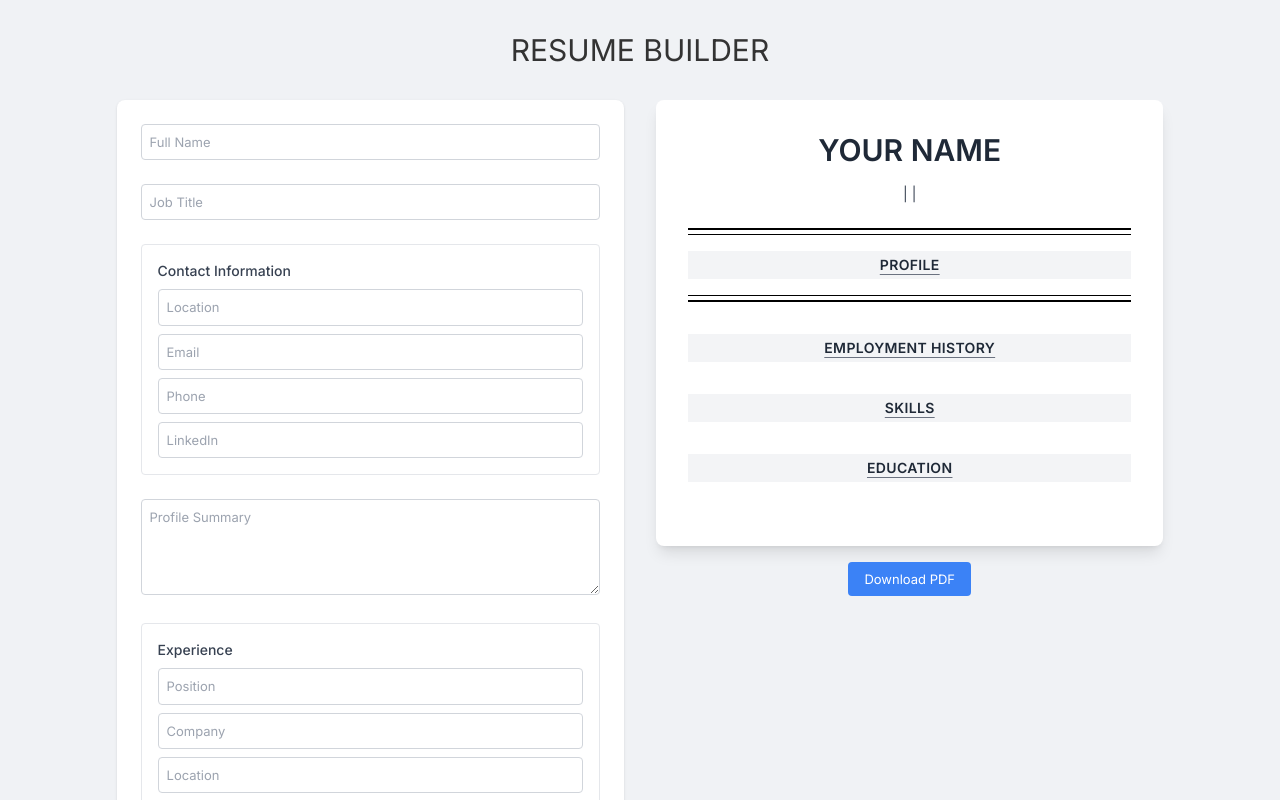
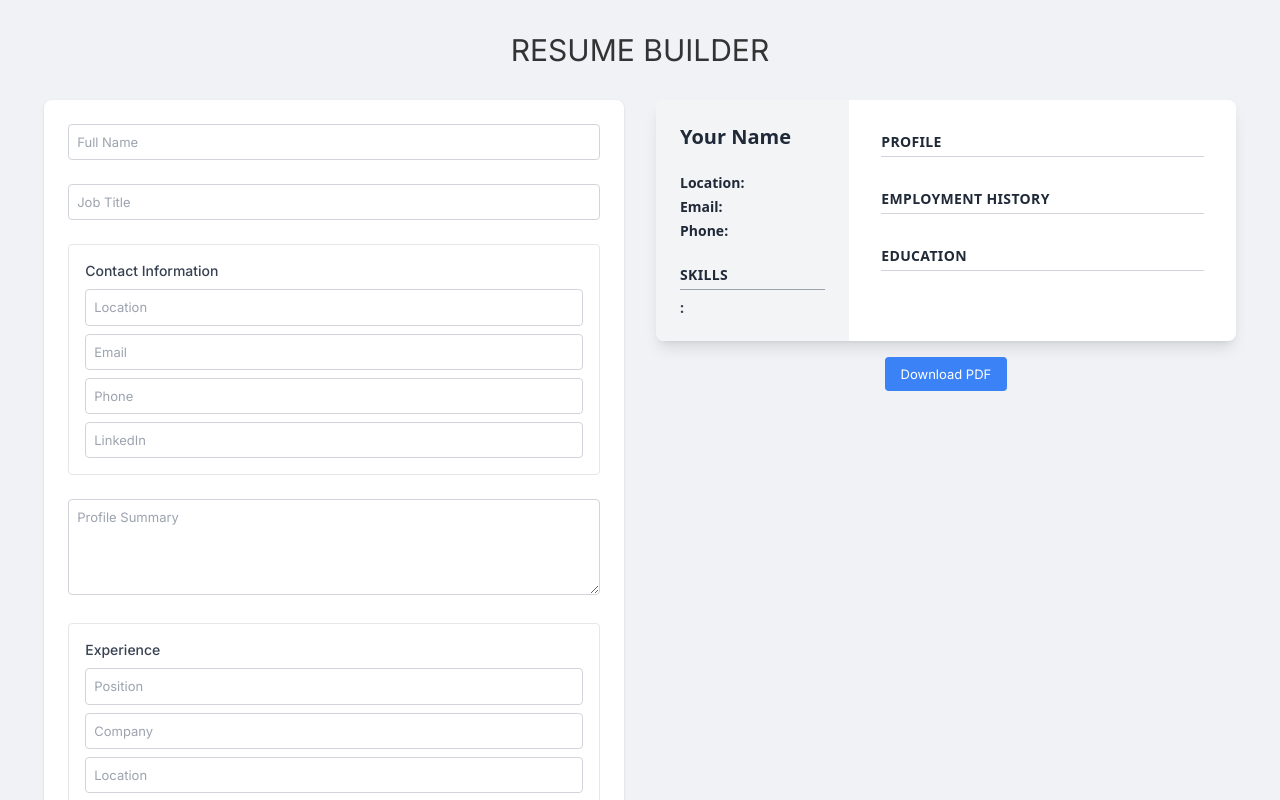
Before and after one commit to 01egP/personal-cv-tool, a React (Vite) app in the folder frontend/: page / in a window 1280 px wide. Shown: the top 800 px of the page. Built offline with nearby package versions, Linux system fonts and the light colour scheme.

Commit message:
Redesign template

```diff
--- a/frontend/src/components/ResumePreview.tsx
+++ b/frontend/src/components/ResumePreview.tsx
@@ -1,6 +1,4 @@
-import { forwardRef } from 'react';
-import ProfileSection from './ProfileSection';
-import ResumeSection from './ResumeSection';
+import React, { forwardRef } from 'react';
 
 interface ExperienceEntry {
   position: string;
@@ -32,70 +30,115 @@ const ResumePreview = forwardRef<HTMLDivElement, ResumePreviewProps>(
   ({ data }, ref) => (
     <div
       ref={ref}
-      className="bg-white w-full max-w-[700px] p-8 shadow-lg rounded-lg text-gray-800 font-professional"
+      className="w-full max-w-[1000px] mx-auto bg-white text-gray-800 font-sans shadow-lg rounded-lg overflow-hidden flex"
     >
-      <div className="text-center mb-4">
-        <h1 className="text-3xl font-bold uppercase">
+      {/* Sidebar */}
+      <aside className="w-1/3 bg-gray-100 p-6 space-y-6 text-sm">
+        <div>
+          <h1 className="text-xl font-bold leading-tight">
             {data.name || 'Your Name'}
           </h1>
-        {data.title && <p className="text-base text-gray-700">{data.title}</p>}
+          <p className="text-sm text-gray-600">{data.title}</p>
         </div>
+        <div className="space-y-1">
+          <p>
+            <span className="font-semibold">Location:</span> {data.location}
+          </p>
+          <p>
+            <span className="font-semibold">Email:</span> {data.email}
+          </p>
+          <p>
+            <span className="font-semibold">Phone:</span> {data.phone}
+          </p>
+          {data.linkedin && (
+            <p className="break-words">
+              <span className="font-semibold">LinkedIn:</span>
+              <br />
+              <a
+                href={data.linkedin}
+                className="hover:underline"
+                target="_blank"
+                rel="noopener noreferrer"
+              >
+                {data.linkedin}
+              </a>
+            </p>
+          )}
+        </div>
+        <div>
+          <h2 className="text-sm font-semibold uppercase tracking-wide border-b border-gray-400 pb-1 mb-2">
+            Skills
+          </h2>
+          <div className="space-y-2 text-gray-700 text-sm leading-snug">
+            {data.skills.split('\n').map((line, i) => {
+              const [label, values] = line.split(':');
+              return (
+                <div key={i}>
+                  <span className="font-semibold">{label}:</span>{' '}
+                  {values?.trim()}
+                </div>
+              );
+            })}
+          </div>
+        </div>
+      </aside>
 
-      <div className="text-sm text-gray-700 text-center mb-6">
-        <div>{data.location}</div>
-        <span> {data.email} |</span>
-        <span> {data.phone} |</span>
-        <span> {data.linkedin}</span>
-      </div>
-
-      <ProfileSection title="Profile">
-        <p className="text-[13px] leading-snug text-gray-800 font-light text-left">
+      {/* Main Content */}
+      <main className="w-2/3 p-8 space-y-8 text-[13px]">
+        <section>
+          <h2 className="text-sm font-semibold uppercase tracking-wide text-gray-800 border-b border-gray-300 pb-1 mb-2">
+            Profile
+          </h2>
+          <p className="text-[13px] leading-snug text-gray-800 font-normal text-left">
             {data.about}
           </p>
-      </ProfileSection>
+        </section>
 
-      <ResumeSection title="Employment History">
+        <section>
+          <h2 className="text-sm font-semibold uppercase tracking-wide text-gray-800 border-b border-gray-300 pb-1 mb-2">
+            Employment History
+          </h2>
           {data.experience.map((job, i) => (
             <div key={i} className="mb-4">
               <div className="flex justify-between items-start">
+                <div>
                   <h3 className="font-semibold text-sm">
-                {job.position}, {job.company}
+                    {job.company}, {job.location}
                   </h3>
+                  <p className="text-sm text-gray-700">{job.position}</p>
+                </div>
                 <div className="text-xs text-gray-500 text-right">
-                <div>
                   {job.startDate} — {job.endDate}
                 </div>
-                <div>{job.location}</div>
               </div>
-            </div>
-            <ul className="list-disc pl-5 mt-2 text-sm leading-snug text-justify space-y-1">
+              <ul className="list-disc pl-5 mt-2 text-[13px] leading-snug text-gray-800 font-normal space-y-1">
                 {job.bullets.map((b, j) => b && <li key={j}>{b}</li>)}
               </ul>
             </div>
           ))}
-      </ResumeSection>
+        </section>
 
-      <ResumeSection title="Skills">
-        <div className="text-sm leading-snug space-y-1">
-          {data.skills.split('\n').map((line, i) => (
-            <p key={i}>{line}</p>
-          ))}
-        </div>
-      </ResumeSection>
-
-      <ResumeSection title="Education">
-        <div className="space-y-2 text-sm leading-snug">
+        <section>
+          <h2 className="text-sm font-semibold uppercase tracking-wide text-gray-800 border-b border-gray-300 pb-1 mb-2">
+            Education
+          </h2>
+          <div className="space-y-4 text-sm">
             {data.education.split('\n').map((line, i) => {
-            const [course, details] = line.split(',');
+              const [institution, details] = line.split(',');
               return (
                 <div key={i}>
-                <div className="font-medium">{course?.trim()}</div>
-                <div className="text-gray-600 text-xs">{details?.trim()}</div>
+                  <div className="font-semibold">{institution?.trim()}</div>
+                  {details && (
+                    <div className="text-xs text-gray-600">
+                      {details.trim()}
+                    </div>
+                  )}
                 </div>
               );
             })}
           </div>
-      </ResumeSection>
+        </section>
+      </main>
     </div>
   )
 );
```
Lines whose indentation alone changed are shown as unchanged.
